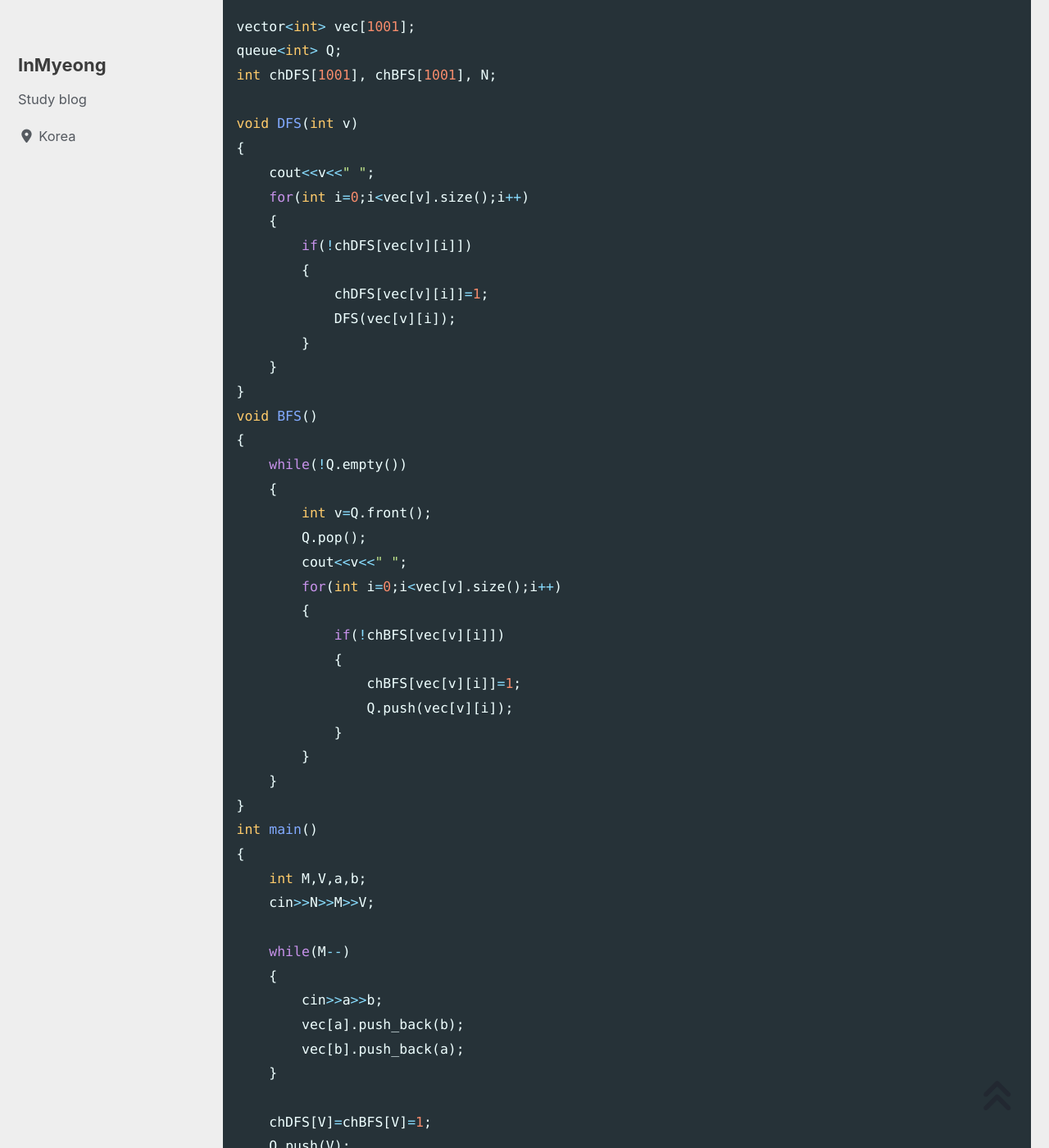
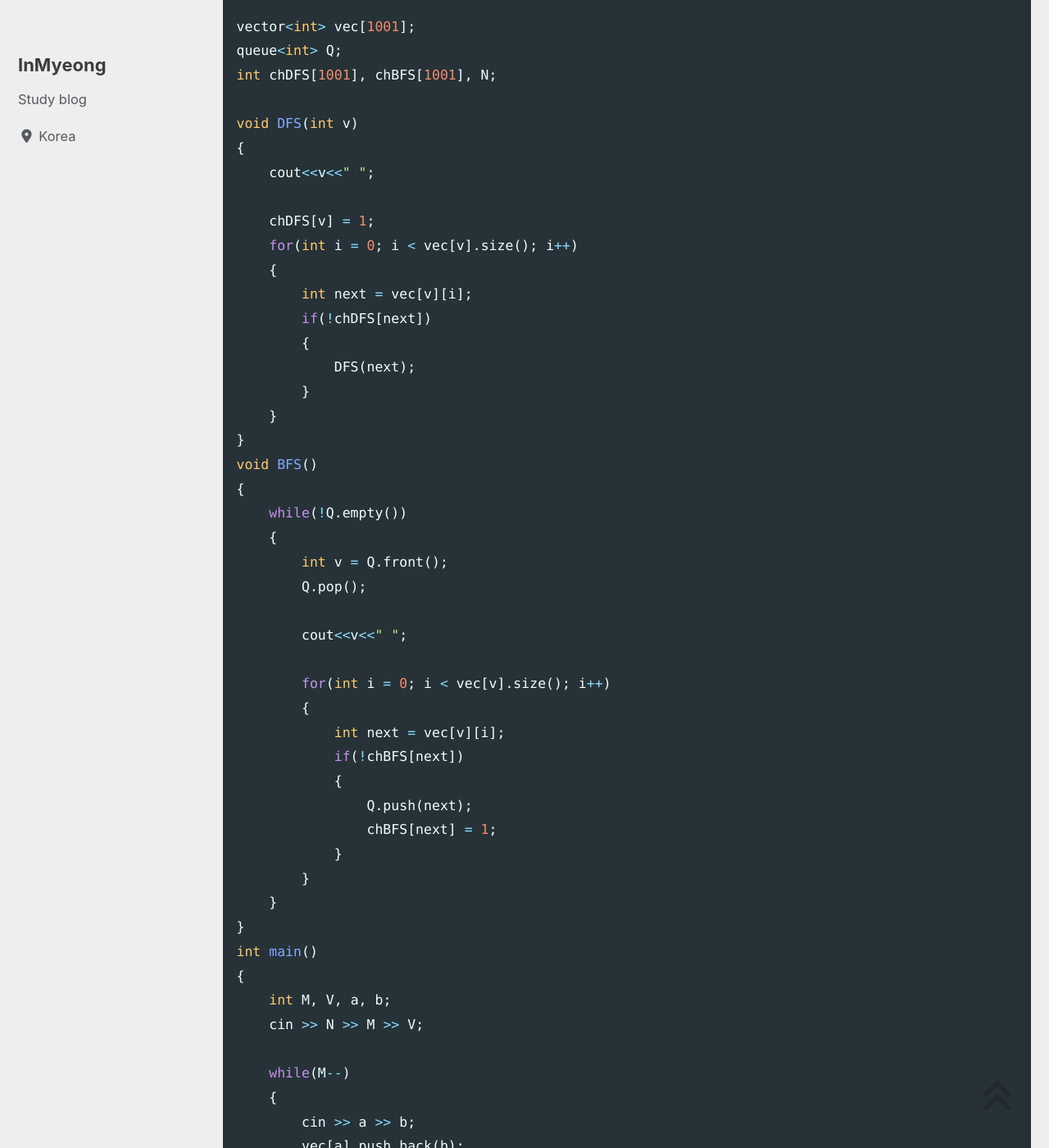
Before and after one commit to devMyeong/devMyeong.github.io, a Jekyll site: the page built from _posts/codingTest/2022-09-25-백준.md, in a window 1280 px wide and 1400 px high, scrolled down 48302 px. Shown: the whole window at 82% size. Built offline with Jekyll 4.4.1, drawn with Linux system fonts in a browser that asks for light colours; cached includes are drawn as plain includes; nearby versions of some CDN libraries; some web fonts are replaced; comment, search, counter and statistics services are not loaded; some of the changed text lies outside the part shown.

Commit message:
Chore : 백준 코드 수정

```diff
--- a/_posts/codingTest/2022-09-25-백준.md
+++ b/_posts/codingTest/2022-09-25-백준.md
@@ -1473,12 +1473,14 @@ int chDFS[1001], chBFS[1001], N;
 void DFS(int v)
 {
     cout<<v<<" ";
-    for(int i=0;i<vec[v].size();i++)
-    {
-        if(!chDFS[vec[v][i]])
-        {
-            chDFS[vec[v][i]]=1;
-            DFS(vec[v][i]);
+
+    chDFS[v] = 1;
+    for(int i = 0; i < vec[v].size(); i++)
+    {
+        int next = vec[v][i];
+        if(!chDFS[next])
+        {
+            DFS(next);
         }
     }
 }
@@ -1486,36 +1488,39 @@ void BFS()
 {
     while(!Q.empty())
     {
-        int v=Q.front();
+        int v = Q.front();
         Q.pop();
+
         cout<<v<<" ";
-        for(int i=0;i<vec[v].size();i++)
-        {
-            if(!chBFS[vec[v][i]])
+
+        for(int i = 0; i < vec[v].size(); i++)
+        {
+            int next = vec[v][i];
+            if(!chBFS[next])
             {
-                chBFS[vec[v][i]]=1;
-                Q.push(vec[v][i]);
+                Q.push(next);
+                chBFS[next] = 1;
             }
         }
     }
 }
 int main()
 {
-    int M,V,a,b;
-    cin>>N>>M>>V;
+    int M, V, a, b;
+    cin >> N >> M >> V;
 
     while(M--)
     {
-        cin>>a>>b;
+        cin >> a >> b;
         vec[a].push_back(b);
         vec[b].push_back(a);
     }
 
-    chDFS[V]=chBFS[V]=1;
     Q.push(V);
-
-    for(int i=1;i<=N;i++)
-        sort(vec[i].begin(),vec[i].end());
+    chDFS[V] = chBFS[V]=1;
+
+    for(int i = 1; i <= N; i++)
+        sort(vec[i].begin(), vec[i].end());
 
     DFS(V);
     cout<<"\n";
```
